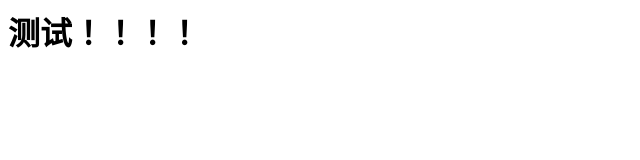
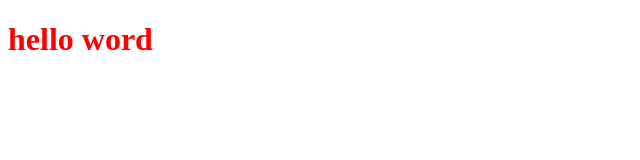
Before and after one commit to cantflybird/blog.github.io, a plain HTML site: page index.html in a window 1280 px wide. Shown: the whole page, without its empty margins (0-640 px from the left). Drawn offline with Linux system fonts and the light colour scheme.

Commit message:
Update index.html

```diff
--- a/index.html
+++ b/index.html
@@ -1 +1,12 @@
-<h1>测试！！！！</h1>
+<!DOCTYPE html>
+<html lang="en">
+<head>
+    <meta charset="UTF-8">
+
+    <title>实际操作</title>
+</head>
+<body>
+    <h1 style="border: 2px; color: red;">hello word</h1>
+
+</body>
+</html>
```
